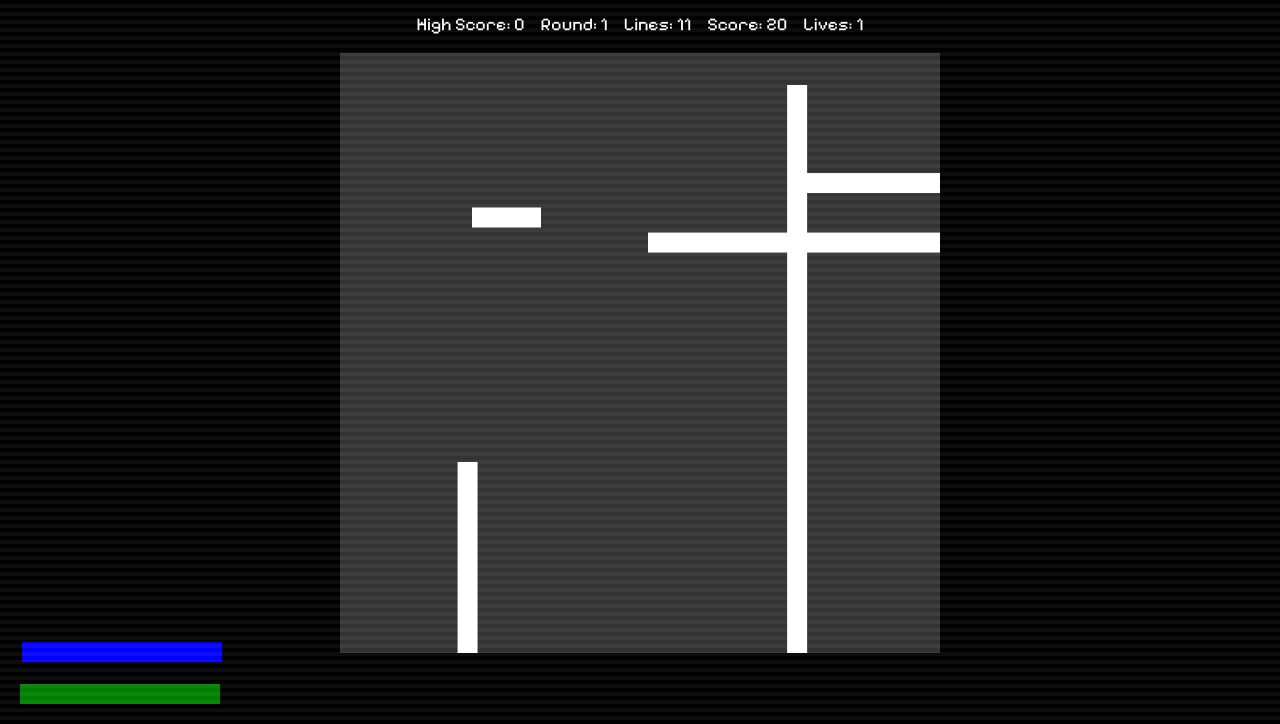
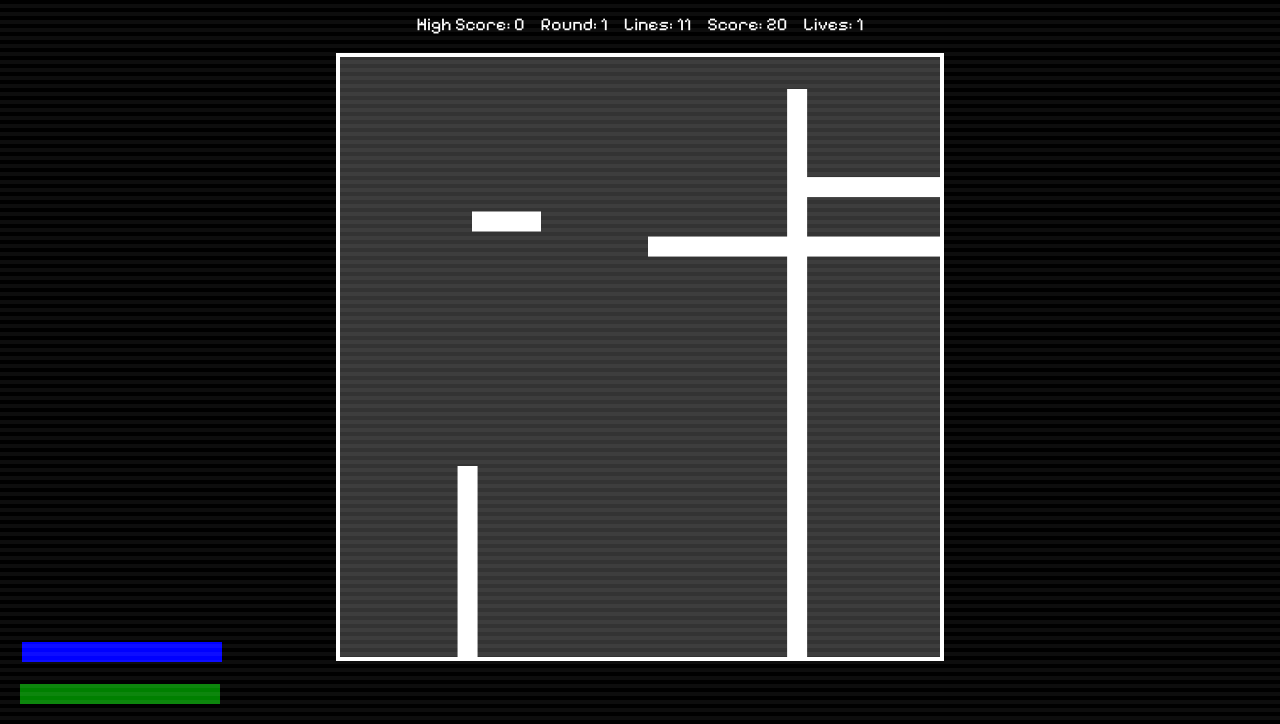
Before and after one commit to tyler-keller/line-dodge, a plain HTML site: page frontend/index.html in a window 1280 px wide. Both pictures are taken after a click on the button "START". Shown: the part 76-800 px from the top of the page. Drawn offline with Linux system fonts and the light colour scheme.

Commit message:
added border to canvas and player character and border change color based on level

```diff
--- a/frontend/assets/css/linedodge.css
+++ b/frontend/assets/css/linedodge.css
@@ -13,6 +13,7 @@ body {
 }
 canvas {
     background-color: #333;
+    border: 4px white solid;
 }
 
 header {
--- a/frontend/assets/scripts/linedodge.js
+++ b/frontend/assets/scripts/linedodge.js
@@ -244,13 +244,18 @@ function loop() {
     function draw() {
         ctx.clearRect(0, 0, canvas.width, canvas.height);
 
+        canvas.style.borderColor = roundColor[round];
+
         // Draw player with a special effect during iframes or flashing
         if (!isFlashing || Math.floor(performance.now() / 100) % 2 === 0) {
-            ctx.fillStyle = isInvincible ? 'rgba(255, 255, 255, 0.5)' : 'white';
+            ctx.fillStyle = roundColor[round];
+            ctx.globalAlpha = isInvincible ? 0.3 : 1.0;
             ctx.beginPath();
             ctx.arc(player.x, player.y, player.radius, 0, Math.PI * 2);
             ctx.fill();
         }
+
+        ctx.globalAlpha = 1.0;
 
         ctx.fillStyle = roundColor[round];
         for (let line of lines) {
```
